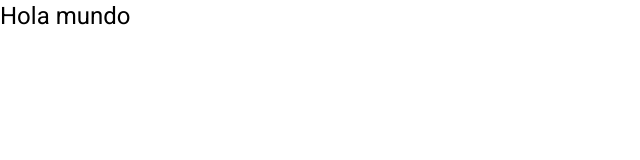
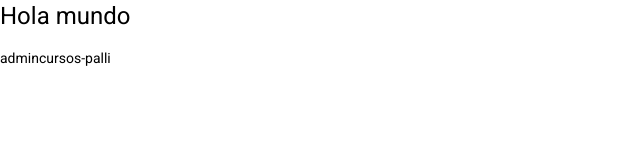
Before and after one commit to danielpalli/uicursospalli-coderhouse, an Angular app: page / in a window 1280 px wide. Shown: the top 160 px of the page, without its empty margins (0-640 px from the left). Built offline with nearby package versions, Linux system fonts and the light colour scheme.

Commit message:
Agregado las dependencias materials y angular flex

```diff
--- a/angular.json
+++ b/angular.json
@@ -31,7 +31,7 @@
               "src/assets"
             ],
             "styles": [
-              "./node_modules/@angular/material/prebuilt-themes/purple-green.css",
+              "./node_modules/@angular/material/prebuilt-themes/indigo-pink.css",
               "src/styles.scss"
             ],
             "scripts": []
@@ -100,7 +100,7 @@
               "src/assets"
             ],
             "styles": [
-              "./node_modules/@angular/material/prebuilt-themes/purple-green.css",
+              "./node_modules/@angular/material/prebuilt-themes/indigo-pink.css",
               "src/styles.scss"
             ],
             "scripts": []
--- a/package.json
+++ b/package.json
@@ -15,6 +15,7 @@
     "@angular/common": "~13.3.0",
     "@angular/compiler": "~13.3.0",
     "@angular/core": "~13.3.0",
+    "@angular/flex-layout": "^13.0.0-beta.38",
     "@angular/forms": "~13.3.0",
     "@angular/material": "^13.3.9",
     "@angular/platform-browser": "~13.3.0",
--- a/src/app/app.component.html
+++ b/src/app/app.component.html
@@ -1 +1,3 @@
 <h1>Hola mundo</h1>
+
+<p>{{ title }}</p>
--- a/src/app/app.component.ts
+++ b/src/app/app.component.ts
@@ -3,8 +3,8 @@ import { Component } from '@angular/core';
 @Component({
   selector: 'app-root',
   templateUrl: './app.component.html',
-  styleUrls: ['./app.component.scss']
+  styleUrls: ['./app.component.scss'],
 })
 export class AppComponent {
-  title = 'admincursos-palli';
+  title: string = 'admincursos-palli';
 }
--- a/src/app/app.module.ts
+++ b/src/app/app.module.ts
@@ -7,7 +7,7 @@ import { BrowserAnimationsModule } from '@angular/platform-browser/animations';
 
 @NgModule({
   declarations: [
-    AppComponent
+    AppComponent,
   ],
   imports: [
     BrowserModule,
```
Also changed, not shown: 1 other file (tests, documents, lock files or other folders).
